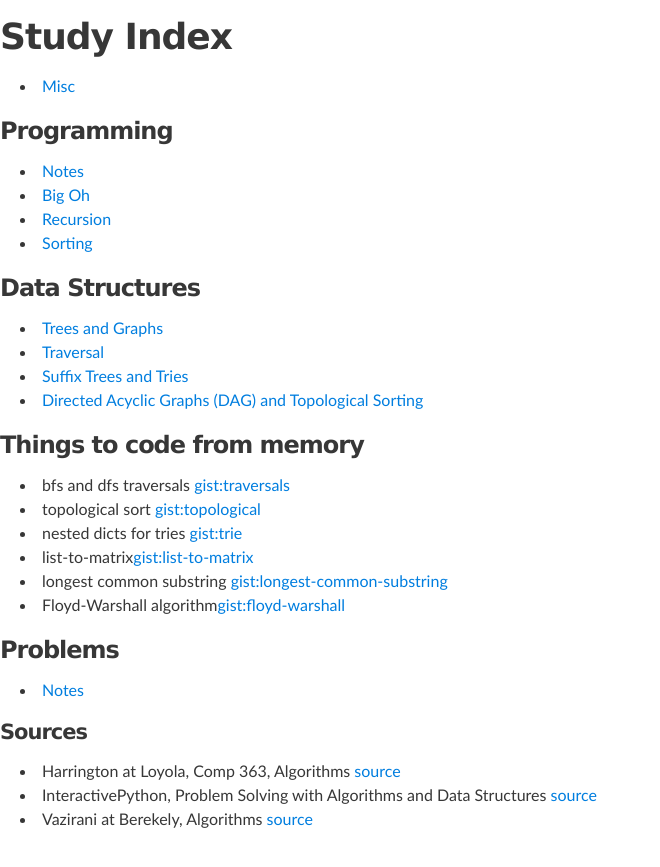
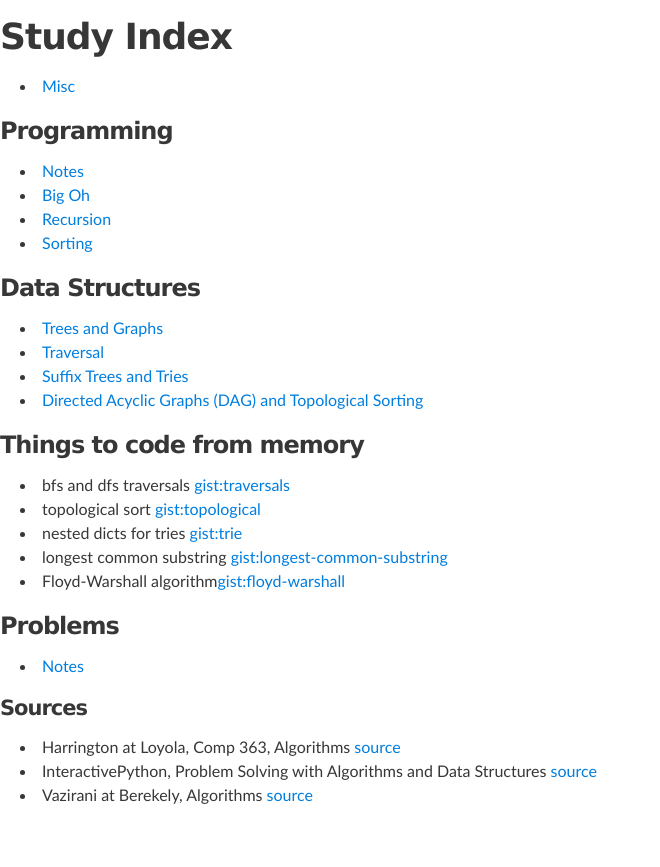
Before and after one commit to hillscottc/hillscottc.github.io, a Jekyll site: the page built from index.md, in a window 1280 px wide. Shown: the top 867 px of the page, without its empty margins (0-660 px from the left). Built offline with Jekyll 4.4.1, drawn with Linux system fonts in a browser that asks for light colours; Markdown is read by kramdown in place of the engine named in the settings.

```diff
--- a/index.md
+++ b/index.md
@@ -26,7 +26,6 @@
 - bfs and dfs traversals [gist:traversals](https://gist.github.com/hillscottc/5872513c69398e003fd4)
 - topological sort [gist:topological](https://gist.github.com/hillscottc/ee407aea701ef342fce0)
 - nested dicts for tries [gist:trie](https://gist.github.com/hillscottc/d60e7fbe714a6a4b8f9b)
-- list-to-matrix[gist:list-to-matrix](https://gist.github.com/hillscottc/7e031d30f174c519a8cd)
 - longest common substring [gist:longest-common-substring](https://gist.github.com/hillscottc/947a1f5ddd01bdc85c72#file-long_substr-py)
 - Floyd-Warshall algorithm[gist:floyd-warshall](https://gist.github.com/hillscottc/61002306aa5b026ed73c)
 
```
